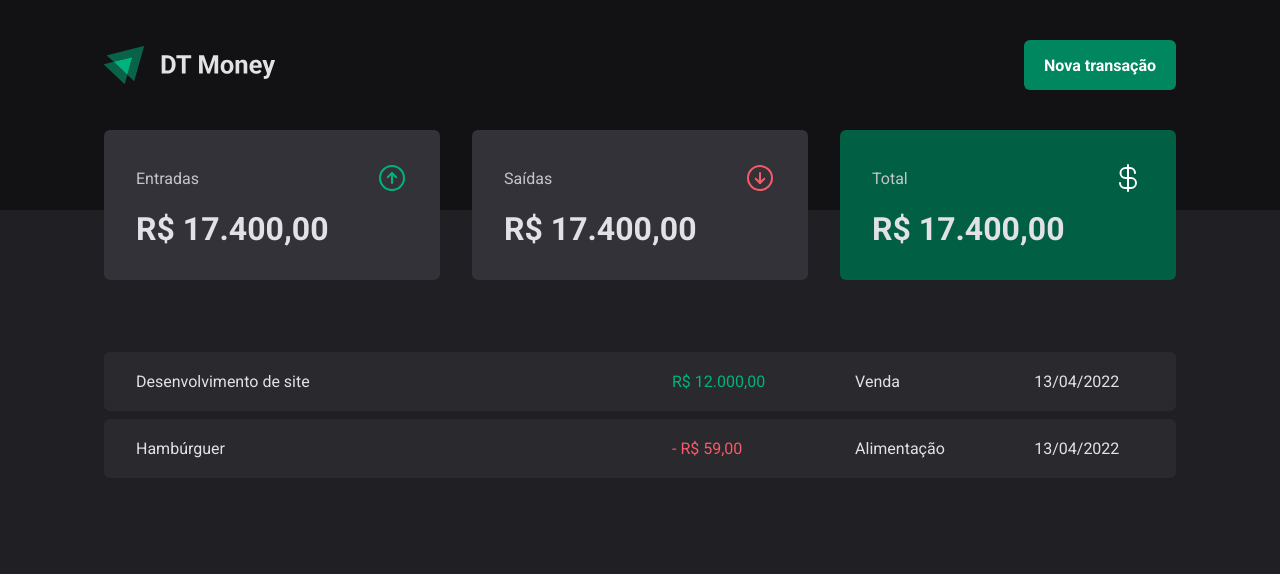
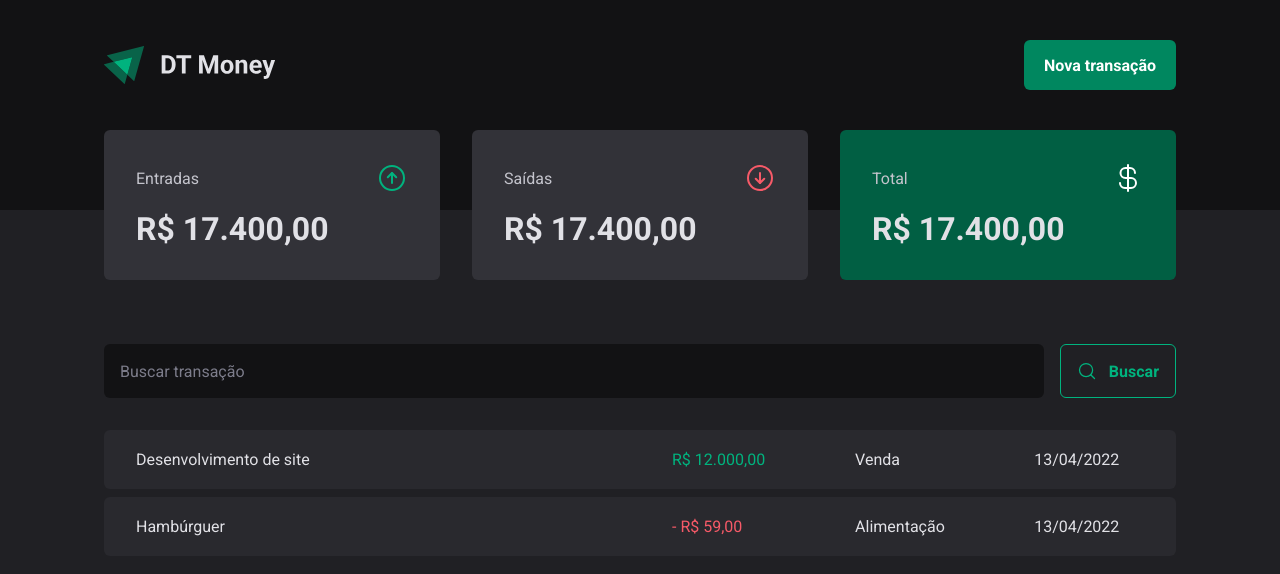
Before and after one commit to Olinadss/dt-money, a React (Vite) app: page / in a window 1280 px wide. Shown: the top 574 px of the page. Built offline with nearby package versions, Linux system fonts and the light colour scheme.

Commit message:
feat: cria form de busca do extrato

```diff
--- /dev/null
+++ b/src/pages/Transactions/components/SearchForm/index.tsx
@@ -0,0 +1,14 @@
+import { MagnifyingGlass } from 'phosphor-react'
+import { SearchFormContainer } from './styles'
+
+export function SearchForm() {
+	return (
+		<SearchFormContainer>
+			<input type='text' placeholder='Buscar transação' />
+
+			<button type='submit'>
+				<MagnifyingGlass size={20} /> Buscar
+			</button>
+		</SearchFormContainer>
+	)
+}
--- /dev/null
+++ b/src/pages/Transactions/components/SearchForm/styles.ts
@@ -0,0 +1,41 @@
+import { styled } from 'styled-components'
+
+export const SearchFormContainer = styled.form`
+	display: flex;
+	gap: 1rem;
+
+	input {
+		flex: 1;
+		border-radius: 6px;
+		border: 0;
+		background: ${props => props.theme['gray-900']};
+		color: ${props => props.theme['gray-300']};
+		padding: 1rem;
+
+		&::placeholder {
+			color: ${props => props.theme['gray-500']};
+		}
+	}
+
+	button {
+		display: flex;
+		align-items: center;
+		gap: 0.75rem;
+
+		border: 0;
+		padding: 1rem;
+		background: transparent;
+		border: 1px solid ${props => props.theme['green-300']};
+		color: ${props => props.theme['green-300']};
+		font-weight: bold;
+		border-radius: 6px;
+		cursor: pointer;
+
+		&:hover {
+			background: ${props => props.theme['green-500']};
+			border: 1px solid ${props => props.theme['green-500']};
+			color: ${props => props.theme.white};
+			transition: background-color 0.2s, color 0.2s border-color 0.2s;
+		}
+	}
+`
--- a/src/pages/Transactions/index.tsx
+++ b/src/pages/Transactions/index.tsx
@@ -1,5 +1,6 @@
 import { Header } from '../../components/Header'
 import { Summary } from '../../components/Summary'
+import { SearchForm } from './components/SearchForm'
 import {
 	PriceHighLight,
 	TransactionsContainer,
@@ -13,6 +14,7 @@
 			<Summary />
 
 			<TransactionsContainer>
+				<SearchForm />
 				<TransactionsTable>
 					<tbody>
 						<tr>
--- a/src/pages/Transactions/styles.ts
+++ b/src/pages/Transactions/styles.ts
@@ -12,7 +12,7 @@
 	border-collapse: separate;
 	border-spacing: 0 0.5rem;
 	font-weight: 400;
-	//margin-top: 1.5rem;
+	margin-top: 1.5rem;
 
 	td {
 		padding: 1.25rem 2rem;
```
